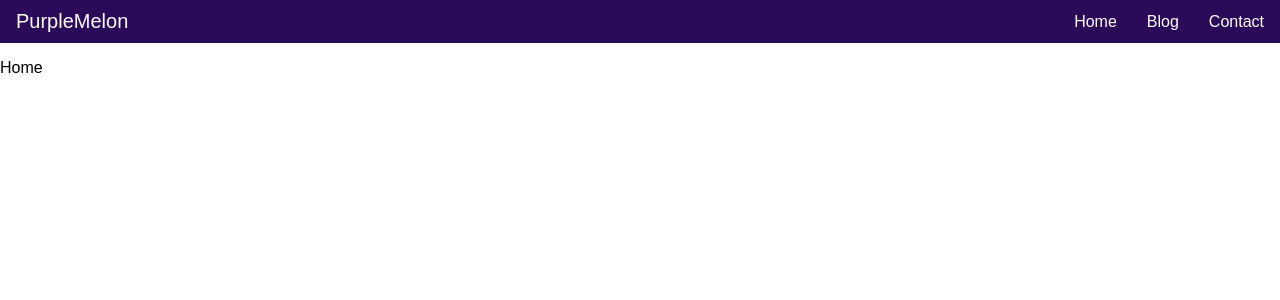
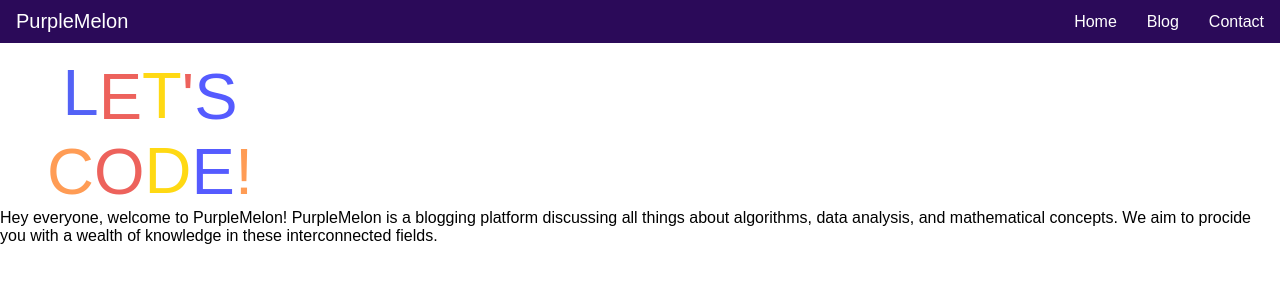
Before and after one commit to suz001/pm_blog, a React (Create React App) app in the folder frontend/: page / in a window 1280 px wide. Shown: the top 300 px of the page. Built offline with nearby package versions, Linux system fonts and the light colour scheme; a web font is replaced by a local one.

Commit message:
Add title for home page

```diff
--- a/frontend/public/index.html
+++ b/frontend/public/index.html
@@ -24,7 +24,7 @@
       work correctly both with client-side routing and a non-root public URL.
       Learn how to configure a non-root public URL by running `npm run build`.
     -->
-    <title>React App</title>
+    <title>PurpleMelon</title>
   </head>
   <body>
     <noscript>You need to enable JavaScript to run this app.</noscript>
--- a/frontend/src/css/BlogDetail.css
+++ b/frontend/src/css/BlogDetail.css
@@ -1,26 +1,13 @@
 .each-blog-title{
-  font-size: 28px;
-  font-weight: 500;
-  letter-spacing: 0;
-  line-height: 1.5em;
-  padding-bottom: 15px;
-  position: relative;
-
-  margin-left: auto;
-  margin-right: auto;
+    margin-left: auto;
+    margin-right: auto;
+    width: 19.5em;
+    text-transform: uppercase;
+    padding-top: 1em;
+    font-size: 38px;
+    padding-bottom: 0.5em;
 }
 
-.blog-whole{
-
-    display: grid;
-	justify-self: center;
-    top: 50%;
-    left: 50%;
-
-    width: 80em
-
-/*  align-items: center; */
-}
 
 
 .detail-image{
@@ -38,5 +25,12 @@
 
     margin-left: auto;
     margin-right: auto;
-    width: 48em;
+    width: 47em;
 }
+
+.publish-date{
+    font-weight: 50;
+    padding-left: 15.5em;
+    padding-bottom: 1em;
+    padding-top: 0.3em;
+}
--- a/frontend/src/css/Home.css
+++ b/frontend/src/css/Home.css
@@ -0,0 +1,74 @@
+
+
+@function textShadow($precision, $size, $color){
+  $value: null;
+  $offset: 0;
+  $length: $size * (1 / $precision) - 1;
+
+  @for $i from 0 through $length {
+    $offset: $offset + $precision;
+    $shadow: $offset + px $offset + px $color;
+    $value: append($value, $shadow, comma);
+  }
+
+  @return $value;
+}
+
+.playful span {
+  position: relative;
+  color: #5362F6;
+  text-shadow: textShadow(0.25, 6, #E485F8);
+  animation: scatter 1.75s infinite;
+}
+
+.playful span:nth-child(2n) {
+  color: #ED625C;
+  text-shadow: textShadow(0.25, 6, #F2A063);
+  animation-delay: 0.3s;
+}
+
+.playful span:nth-child(3n) {
+  color: #FFD913;
+  text-shadow: textShadow(0.25, 6, #6EC0A9);
+  animation-delay: 0.15s;
+}
+
+.playful span:nth-child(5n) {
+  color: #555BFF;
+  text-shadow: textShadow(0.25, 6, #E485F8);
+  animation-delay: 0.4s;
+}
+
+.playful span:nth-child(7n), .playful span:nth-child(11n) {
+  color: #FF9C55;
+  text-shadow: textShadow(0.25, 6, #FF5555);
+  animation-delay: 0.25s;
+}
+
+@keyframes scatter {
+  0% {
+    top: 0;
+  }
+  50% {
+    top: -10px;
+  }
+  100% {
+    top: 0;
+  }
+}
+
+
+
+.playful {
+  font-size: 65px;
+  text-transform: uppercase;
+  font-family: "Archivo Black", "Archivo", sans-serif;
+  font-weight: normal;
+  display: block;
+  width: 300px;
+  max-width: 80vw;
+  min-height: 90px;
+  height: auto;
+  text-align: center;
+
+}
--- a/frontend/src/pages/Blog.js
+++ b/frontend/src/pages/Blog.js
@@ -2,6 +2,7 @@ import axios from 'axios';
 import React from 'react';
 import Navbar from '../components/Navbar';
 import '../css/Bloglist.css';
+import '../css/Home.css';
 import {Link} from "react-router-dom";
 
 class Blog extends React.Component{
--- a/frontend/src/pages/BlogPage.js
+++ b/frontend/src/pages/BlogPage.js
@@ -31,17 +31,23 @@ const BlogPage=()=>{
       <h2 className="each-blog-title">{post.title}</h2>
      </div>
 
-     <div>
-      <h4>{post.created_at}</h4>
-     </div>
+
 
      <div>
      <img className="detail-image" src={`http://127.0.0.1:8000${post.image}`} alt=""/>
      </div>
 
+     <div className="publish-date">
+      <a>{post.created_at}</a>
+     </div>
+
      <article>
      <div>
-     <div className="blog-content" dangerouslySetInnerHTML={{__html: `${post.content}`}}></div>
+     <div className="blog-content" dangerouslySetInnerHTML={{__html: `${post.content}`}}>
+
+     </div>
+
+
 
      </div>
 
--- a/frontend/src/pages/Home.js
+++ b/frontend/src/pages/Home.js
@@ -2,8 +2,33 @@ import React from 'react'
 import Navbar from '../components/Navbar';
 function Home() {
   return (
-    <div><Navbar/>
-        Home</div>
+    <div>
+      <Navbar/>
+
+
+
+<div class="playful" aria-label="Wash your hands">
+  <span aria-hidden="true">L</span>
+  <span aria-hidden="true">e</span>
+  <span aria-hidden="true">t</span>
+  <span aria-hidden="true">'</span>
+  <span aria-hidden="true">s</span>
+  <span aria-hidden="true"> </span>
+  <span aria-hidden="true">C</span>
+  <span aria-hidden="true">o</span>
+  <span aria-hidden="true">d</span>
+  <span aria-hidden="true">e</span>
+  <span aria-hidden="true">!</span>
+</div>
+
+
+      <p>
+        Hey everyone, welcome to PurpleMelon!
+        PurpleMelon is a blogging platform discussing all things about
+        algorithms, data analysis, and mathematical concepts.
+        We aim to procide you with a wealth of knowledge in these interconnected fields.
+      </p>
+        </div>
   )
 }
 
```
Also changed, not shown: frontend/public/manifest.json, 2 other files (tests, documents, lock files or other folders).
